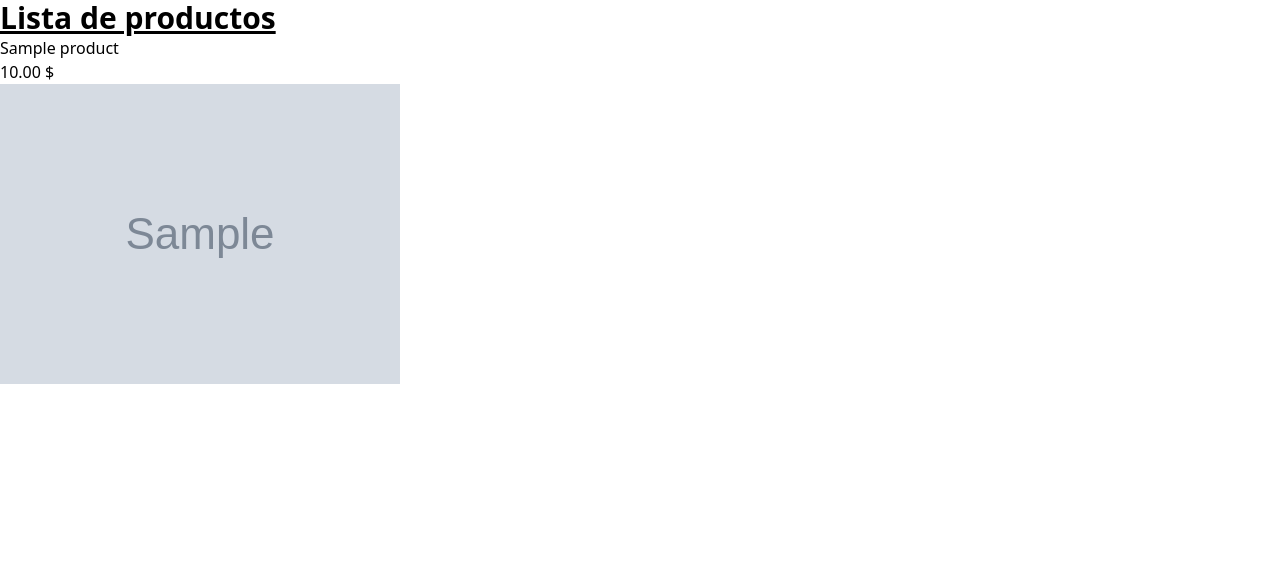
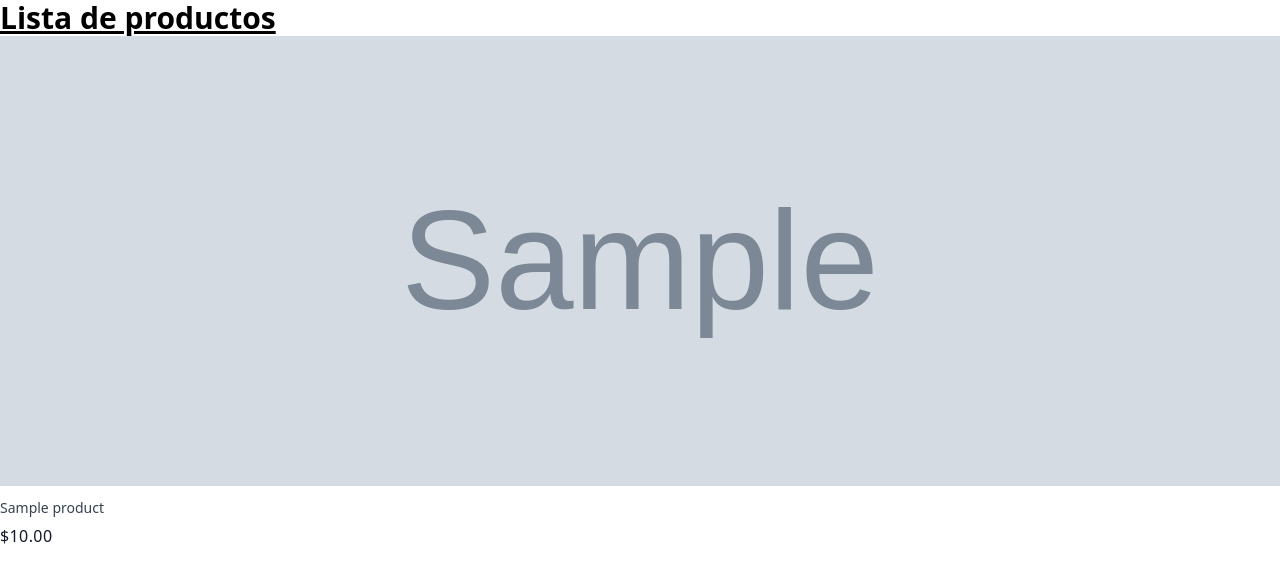
Before and after one commit to papaponmx/coffe_shop, a Django app: page /productos/ in a window 1280 px wide. Shown: the top 583 px of the page. Run offline with Django 5.2, Linux system fonts and the light colour scheme; tables that the repository leaves empty hold one stand-in row (values such as "Sample post"); grey boxes marked "Sample" are stand-in pictures; some libraries are stand-ins or nearby versions.

Commit message:
Refactor product_list.html template for improved product display

```diff
--- a/products/templates/products/product_list.html
+++ b/products/templates/products/product_list.html
@@ -1,23 +1,22 @@
-{% extends "base.html" %}
-
+{% extends 'base.html' %}
 
 {% block content %}
+  <h1 class="text-3xl font-bold underline">Lista de productos</h1>
 
-<h1 class="text-3xl font-bold underline">
-    Lista de productos
-</h1>
+  <ul>
+    {% for product in products %}
+      <a href="#" class="group block overflow-hidden">
+        <div class="relative h-[350px] sm:h-[450px]">
+          {% if product.photo %}
+            <img src="{{ product.photo.url }}" alt="{{ product.name }}" class="absolute inset-0 h-full w-full object-cover opacity-100 group-hover:opacity-0" />
+          {% endif %}
+        </div>
 
-<ul>
-    {% for product in products %}
-        <li>
-            {{ product.name }}
-            <p>{{ product.price }} $</p>
-            {% if product.photo %}
-                <img src="{{ product.photo.url }}" alt="{{ product.name }}" >
-            {% endif %}
-        </li>
-
+        <div class="relative bg-white pt-3">
+          <h3 class="text-sm text-gray-700 group-hover:underline group-hover:underline-offset-4">{{ product.name }}</h3>
+          <p class="mt-1.5 tracking-wide text-gray-900">${{ product.price }}</p>
+        </div>
+      </a>
     {% endfor %}
-</ul>
-
-{% endblock content %}
+  </ul>
+{% endblock %}
```
